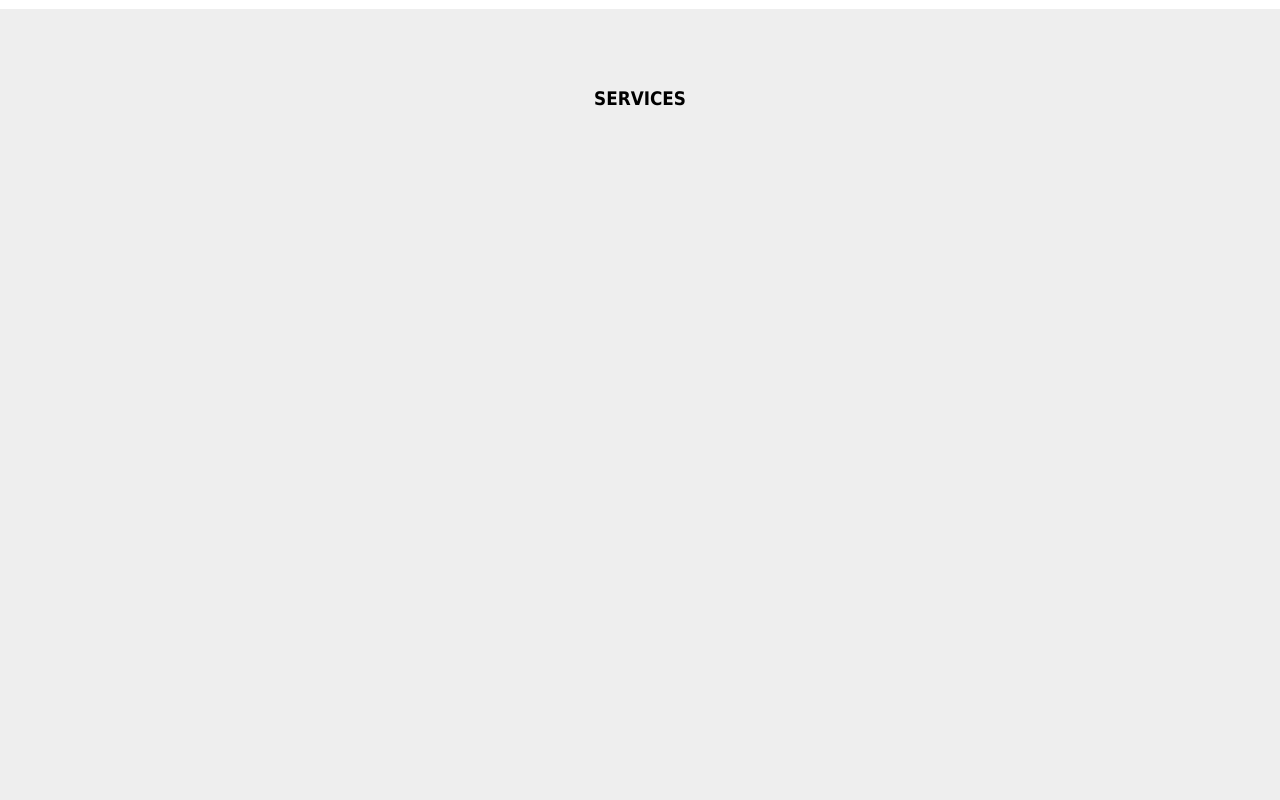
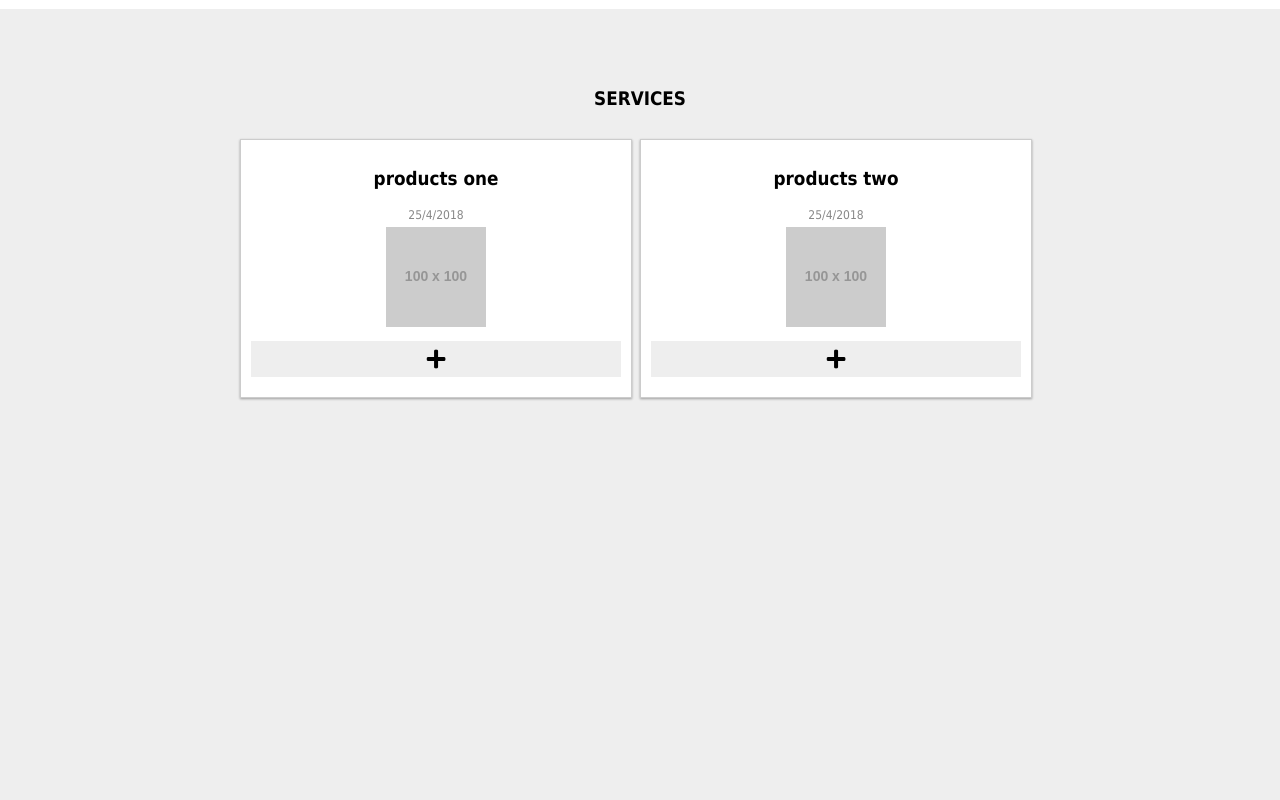
Before and after one commit to amradelata/jQuery-practices, a plain HTML site: page 12 second Buttons Effects/index.html in a window 1280 px wide. Shown: the part 2500-3300 px from the top of the page. Drawn offline with Linux system fonts and the light colour scheme; placeholder pictures from the web are drawn by us.

Commit message:
product card

```diff
--- a/12 second Buttons Effects/css/sass/pages/_home.sass
+++ b/12 second Buttons Effects/css/sass/pages/_home.sass
@@ -256,6 +256,50 @@ body
 .gallery .master-img .fa-chevron-right
 	right: 0
 
+
+
+
+	// start products
+
+.products
+	width: 800px
+	margin: 30px auto
+	// overflow: hidden
+
+	.product
+		width: 49%
+		float: left
+		background: #fff
+		border: 1px solid #ccc
+		padding: 10px
+		box-shadow: 0 1px 3px rgba(0,0,0,0.12), 0 1px 2px rgba(0,0,0,0.24)
+		transition: all 0.3s cubic-bezier(.25,.8,.25,1)
+	.product:hover
+		box-shadow: 0 14px 28px rgba(0,0,0,0.25), 0 10px 10px rgba(0,0,0,0.22)
+
+	.product
+		&:first-child
+			margin-right: 1%
+
+		.data
+			display: block
+			color: #888
+			font-size: 12px
+			margin: 5px 0
+
+	i
+		display: block
+		padding: 10px
+		background: #eee
+		margin: 10px 0
+		cursor: pointer
+
+	.description
+		display: none
+		padding: 10px
+
+
+
 // start website theme colors
 [data-default-color="blue"] .skin-color
 	color: #3498db
--- a/12 second Buttons Effects/index.html
+++ b/12 second Buttons Effects/index.html
@@ -94,6 +94,33 @@
 	</div>
 	<div id="SERVICES" class="block">
 		<h3 class="skin-color">SERVICES</h3>
+<!-- start products -->
+	<div class="products">
+		<div class="product">
+			<h3>
+				products one
+			</h3>
+			<span class="data">
+				25/4/2018
+			</span>
+			<img src="http://placehold.it/100/100" alt="">
+			<i class="fa fa-plus fa-lg"></i>
+			<p class="description">this is description</p>
+		</div>
+		<div class="product">
+			<h3>
+				products two
+			</h3>
+			<span class="data">
+				25/4/2018
+			</span>
+			<img src="http://placehold.it/100/100" alt="">
+			<i class="fa fa-plus fa-lg"></i>
+			<p class="description">this is description</p>
+		</div>
+	</div>
+<!-- end products -->
+
 	</div>
 	<div id="SOLUTIONS" class="block">
 		<h3 class="skin-color">SOLUTIONS</h3>
--- a/12 second Buttons Effects/js/script.js
+++ b/12 second Buttons Effects/js/script.js
@@ -214,4 +214,21 @@ $('.animated-progress span').each(function () {         //every  'span' i do thi
 	});
 
 
+
+// start products
+
+// toggle products description
+
+$('.products .product i').on('click', function () {
+
+	$(this).toggleClass('fa-plus fa-minus')
+
+	$(this).next('p').slideToggle()
 });
+
+
+
+
+
+
+});
```
Also changed, not shown: 12 second Buttons Effects/css/style.css, 1 other file.
